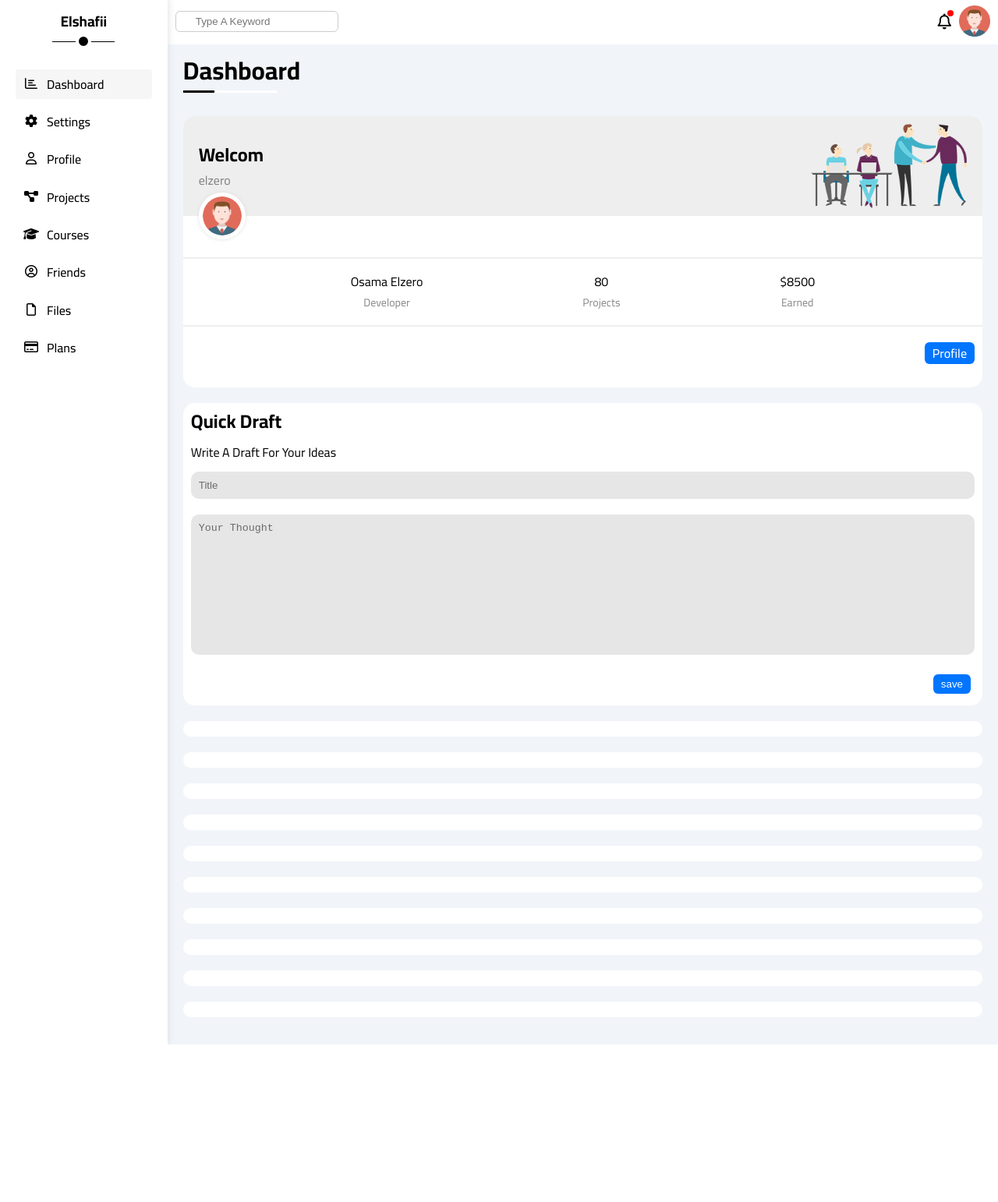
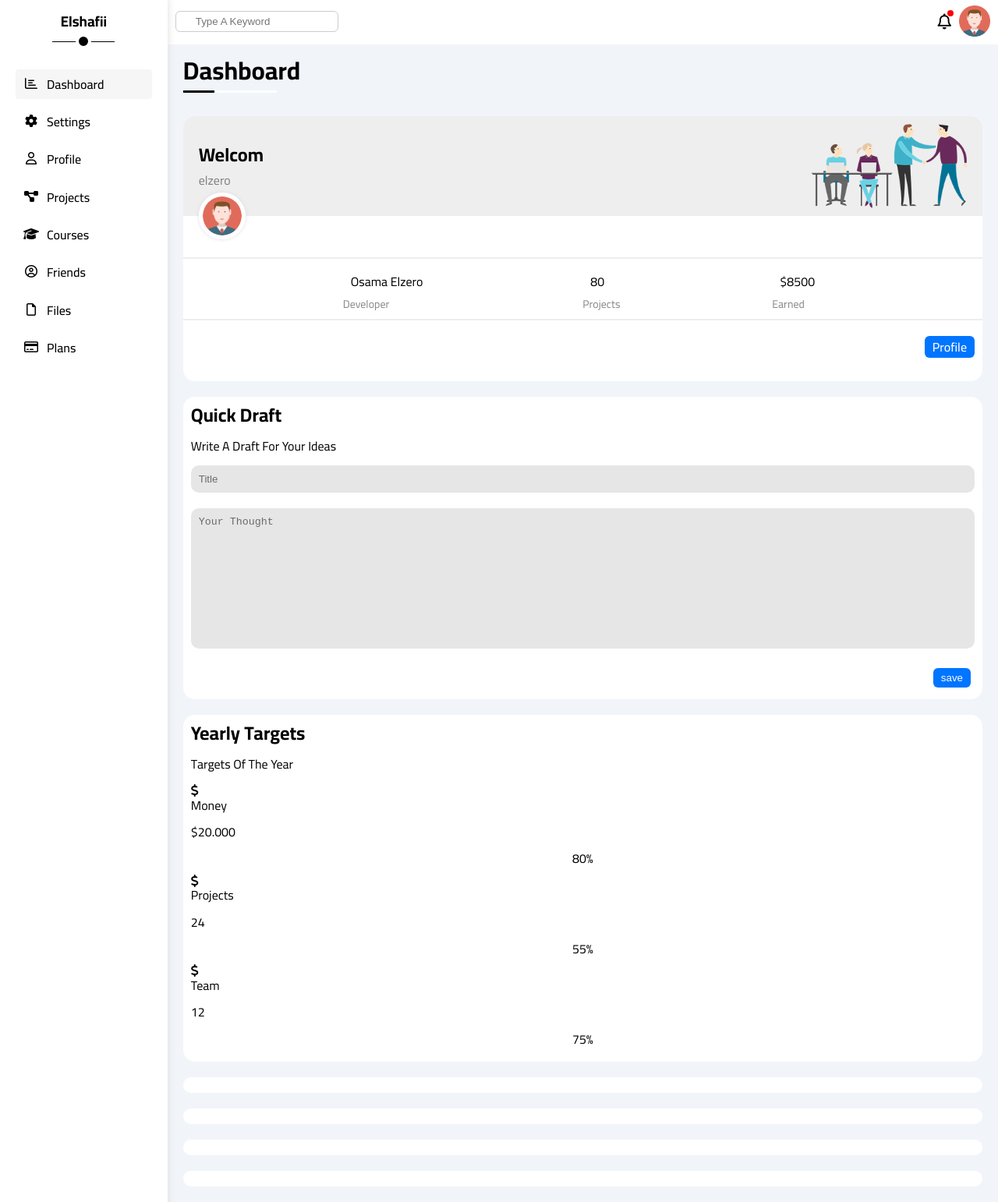
Before and after one commit to AmrElshafii/template-4, a plain HTML site: page index.html in a window 1280 px wide. Shown: the part 3-1545 px from the top of the page at 78% size. Before the commit the page ends 1343 px from the top, so only its background shows below. Drawn offline with Linux system fonts and the light colour scheme.

Commit message:
Update index.html

```diff
--- a/index.html
+++ b/index.html
@@ -100,15 +100,15 @@
                             <img src="./temp/temp-4/imgs/avatar.png" alt="">
                         </div>
                         <div class="description">
-                            <div class="name">
+                            <div class="subs">
                                 <p class="title">Osama Elzero</p>
                                 <span class="lower">Developer</span>
                             </div>
-                            <div class="num">
+                            <div class="subs">
                                 <p class="title">80</p>
                                 <span class="lower">Projects</span>
                             </div>
-                            <div class="price">
+                            <div class="subs">
                                 <p class="title">$8500</p>
                                 <span class="lower">Earned</span>
                             </div>
@@ -120,14 +120,52 @@
                     </div>
                     <div class="box">
                         <h2>Quick Draft</h2>
-                        <p>Write A Draft For Your Ideas</p>
+                        <p class="sub">Write A Draft For Your Ideas</p>
                         <form action="" method="post">
                             <input type="text" placeholder="Title">
                             <textarea name="" id="" placeholder="Your Thought"></textarea>
                             <input class="anchor" type="submit" value="save">
                         </form>
                     </div>
-                    <div class="box"></div>
+                    <div class="box">
+                        <h2>Yearly Targets</h2>
+                        <p class="sub">Targets Of The Year</p>
+                        <div class="info">
+                            <div class="rec">
+                                <i class="fa-solid fa-dollar-sign one"></i>
+                                <div class="more">
+                                    <span>Money</span>
+                                    <p>$20.000</p>
+                                    <div>
+                                        <span class="num one">80%</span>
+                                        <div class="line one"></div>
+                                    </div>
+                                </div>
+                            </div>
+                            <div class="rec">
+                                <i class="fa-solid fa-dollar-sign two"></i>
+                                <div class="more">
+                                    <span>Projects</span>
+                                    <p>24</p>
+                                    <div>
+                                        <span class="num two">55%</span>
+                                        <div class="line two"></div>
+                                    </div>
+                                </div>
+                            </div>
+                            <div class="rec">
+                                <i class="fa-solid fa-dollar-sign three"></i>
+                                <div class="more">
+                                    <span>Team</span>
+                                    <p>12</p>
+                                    <div>
+                                        <span class="num three">75%</span>
+                                        <div class="line three"></div>
+                                    </div>
+                                </div>
+                            </div>
+                        </div>
+                    </div>
                     <div class="box"></div>
                     <div class="box"></div>
                     <div class="box"></div>
@@ -144,3 +182,6 @@
     </div>
 </body>
 </html>
+    </div>
+</body>
+</html>
```
